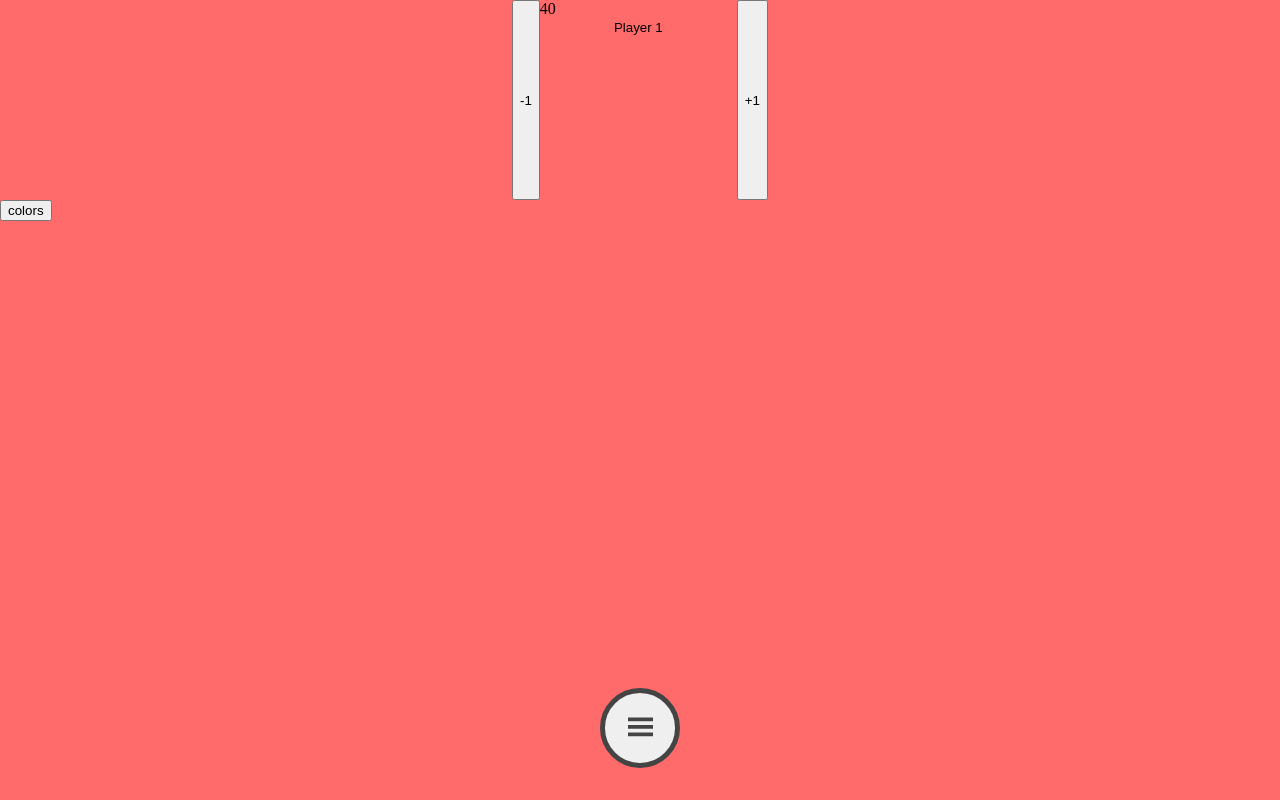
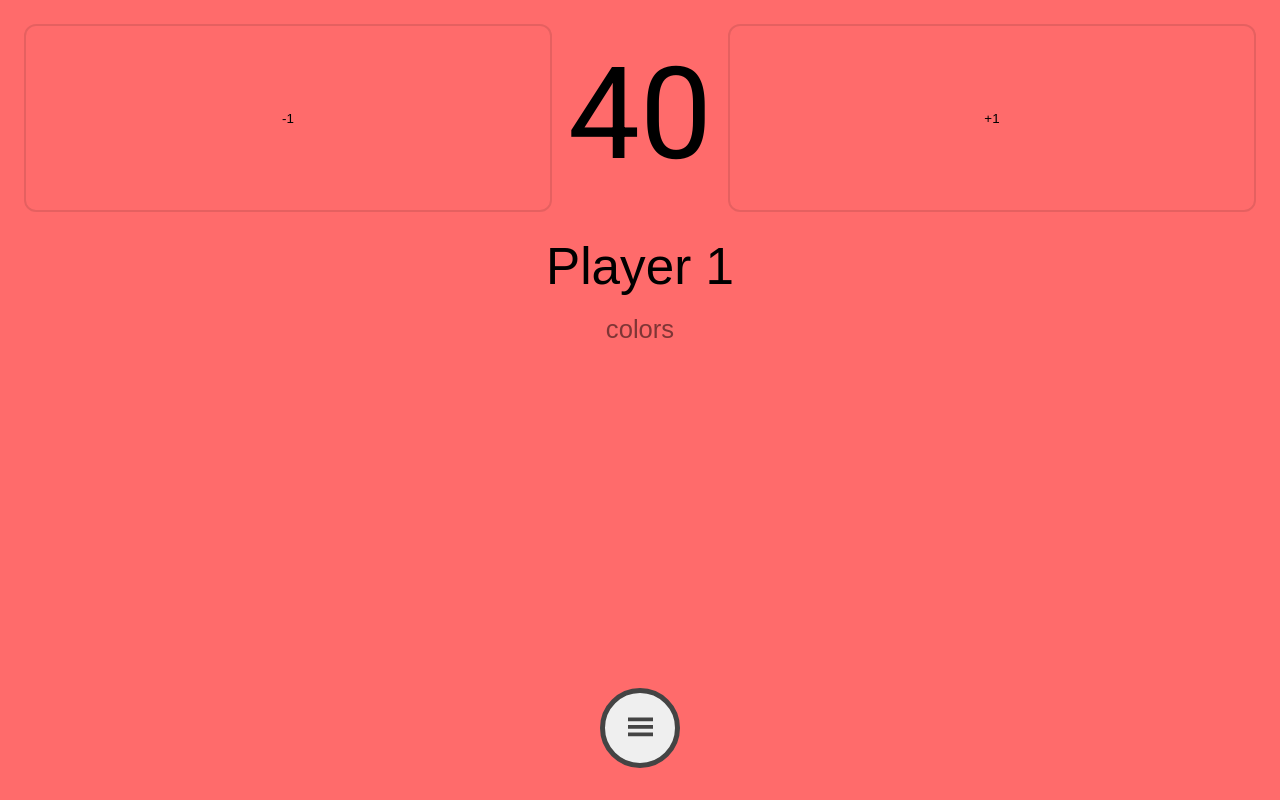
Before and after one commit to boilemmashem/lifecounter, a React (Create React App) app: page / in a window 1280 px wide. Both pictures are taken after a click on the button "Start Game". Built offline with nearby package versions, Linux system fonts and the light colour scheme.

Commit message:
styles, move color selector

```diff
--- a/src/components/App.jsx
+++ b/src/components/App.jsx
@@ -54,7 +54,7 @@ export function App() {
           <NewGameModal/>
           <SettingsModal wakeLockSupport={wakeLockSupport}/>
         </SettingsContext.Provider>
-        <PlayerArea playerCount={playerCount} startingLifeTotal={startingLifeTotal} className={`playerArea playerCount${playerCount}`} />
+        <PlayerArea playerCount={playerCount} startingLifeTotal={startingLifeTotal} className={`playerArea playerCount${playerCount}`} landscapeMode={landscapeMode}/>
         <MenuButton className={`menu playerCount${playerCount} landscapeMode${landscapeMode}`} onClick={() => setSettingsOpen(true)}/>
         </div>
     </StyledApp>
--- a/src/components/ColorSelector.jsx
+++ b/src/components/ColorSelector.jsx
@@ -3,13 +3,9 @@ import styled from 'styled-components'
 import Colors from '../data/colors.json'
 
 const StyledColorSelector = styled.div`
-    display: flex;
-    flex-flow: row wrap;
-    gap: 0.75rem;
-    justify-content: center;
     button {
-        border: 2px solid rgba(255,255,255, 0.4);
-        border-radius: 100rem;
+        display: inline-block;
+        border: none;
         width: 1.5rem;
         height: 1.5rem;
     }
@@ -32,7 +28,7 @@ export const ColorSelector = (props) => {
                     onClick={(e) => {
                         props.setPlayerBGColor(e.target.value.substring(0,7)); // Set player's background: ;
                         props.setPlayerContrastColor(e.target.value.substring(8,12)) // set player's contrast color
-                        props.toggleOpen(); // Close color selection
+                        props.toggleColorSelector(); // Close color selection
                     }}
                 >
                 </button>
@@ -48,6 +44,10 @@ export const ColorSelector = (props) => {
                 {addColorOptions(Colors)}
             </StyledColorSelector>
         )
+    } else {
+        return (
+            <button onClick={() => props.toggleColorSelector()} className="colorButton">colors</button>
+        )
     }
 
     return null
--- a/src/components/Player.jsx
+++ b/src/components/Player.jsx
@@ -7,21 +7,66 @@ import { useLongPress } from '../hooks/use-long-press'
 const StyledPlayer = styled.section`
     background: ${props => props.playerColor};
     color: ${props => props.contrastColor};
+    display: flex;
+    flex-direction: column;
 
     .playerLifeArea {
         display: flex;
         justify-content: center;
-        height: 25%;
+        gap: 1rem;
+        padding: 1.5rem;
+        div {
+            display: flex;
+            flex-direction: column;
+            justify-content: center ;
+            align-items: center;
+            flex: 2;
+        }
+    }
+
+    .lifeTotal {
+        font-size: 10vw;
+        display: flex;
+        justify-content: center;
+        align-items: center;
     }
 
     .playerName {
         color: ${props => props.contrastColor};
         border: none;
         background: none;
+        text-align: center;
+        display: block;
         width: 100%;
-        text-align: center;
+        font-size: 4vw;
+
+        white-space: nowrap;
+        overflow: hidden;
+
     }
-`
+
+    .lifeButton {
+        border: 2px solid ${props => props.contrastColor === 'black' ? 'rgba(0,0,0,0.1)' : 'rgba(255,255,255,0.1)'};
+        border-radius: 0.75rem;
+        background: none;
+        flex: 1;
+        color: inherit;
+        &:active {
+            border: 2px solid rgba(255,255,255, 0.3);
+        }
+    }
+
+    .colorButton{
+        color: ${props => props.contrastColor === 'black' ? 'rgba(0,0,0,0.5)' : 'rgba(255,255,255,0.5)'};
+        border: none;
+        margin: 0 auto;
+        width: 35%;
+        background: 0;
+        font-size: 2vw;
+        height: 8%;
+    }
+
+    `
 export const Player = (props) => {
     const [playerLifeTotal, setPlayerLifeTotal] = useState(props.startingLifeTotal);
     const [playerName, setPlayerName] = useState(props.defaultPlayerName);
@@ -50,29 +95,28 @@ export const Player = (props) => {
         <StyledPlayer className={`player${props.playerNo}`} playerColor={playerBGColor} contrastColor={playerContrastColor}>
             <div className="playerLifeArea">
                 <button
+                    className="lifeButton subtract"
                     {...subtractBtnHandlers}
                 >
                     -1
                 </button>
-                <div>
-                    <span>{playerLifeTotal}</span>
-                    <input type="text" className="playerName" value={playerName}
-                        onChange={(e) => setPlayerName(e.target.value)}
-                    />
-                </div>
+                <span className="lifeTotal">{playerLifeTotal}</span>
                 <button
+                    className="lifeButton add"
                     {...btnHandlers}
                 >
                     +1
                 </button>
             </div>
+            <input type="text" className="playerName" value={playerName}
+                onChange={(e) => setPlayerName(e.target.value)}
+            />
             <ColorSelector
                 isOpen={colorSelectorOpen}
                 setPlayerBGColor={(e) => setPlayerBGColor(e)}
                 setPlayerContrastColor={(e) => setPlayerContrastColor(e)}
-                toggleOpen={() => toggleColorSelector()}
+                toggleColorSelector={() => toggleColorSelector()}
             />
-            {colorSelectorOpen ? null : <button onClick={() => toggleColorSelector()}>colors</button>}
         </StyledPlayer>
     )
 }
--- a/src/components/PlayerArea.jsx
+++ b/src/components/PlayerArea.jsx
@@ -82,6 +82,7 @@ export const PlayerArea = (props) => {
             defaultPlayerName={`Player ${i}`}
             playerNo={i}
             playerColors={getNewPlayerColor()}
+            landscapeMode={props.landscapeMode}
             key={`player${i}`}
             />
             )
--- a/src/data/colors.json
+++ b/src/data/colors.json
@@ -1,12 +1,12 @@
 {
-    "gunmetal" : ["#292F36", "#fff"],
-    "myrtle green" : ["#3C7E7D", "#fff"],
-    "medium turquoise" : ["#4ECDC4", "#000"],
-    "tropical sea" : ["#A3E6DE", "#000"],
-    "tea green" : ["#C3E8BD", "#000"],
-    "blossom" : ["#FBB5B1", "#000"],
-    "strawberry" : ["#FF6B6B", "#000"],
-    "coral" : ["#CA5C60", "#000"],
-    "sandy brown" : ["#FFA96C", "#000"],
-    "yellow" : ["#FFE66D", "#000"]
+    "gunmetal" : ["#292F36", "white"],
+    "myrtle green" : ["#3C7E7D", "white"],
+    "medium turquoise" : ["#4ECDC4", "black"],
+    "tropical sea" : ["#A3E6DE", "black"],
+    "tea green" : ["#C3E8BD", "black"],
+    "blossom" : ["#FBB5B1", "black"],
+    "strawberry" : ["#FF6B6B", "black"],
+    "coral" : ["#CA5C60", "black"],
+    "sandy brown" : ["#FFA96C", "black"],
+    "yellow" : ["#FFE66D", "black"]
 }
--- a/src/index.css
+++ b/src/index.css
@@ -1,3 +1,5 @@
+@import url('https://fonts.googleapis.com/css2?family=Heebo:wght@400;600&display=swap');
+
 *, *::before, *::after {
   box-sizing: border-box;
 }
@@ -5,4 +7,5 @@
 body {
   margin: 0;
   background: #666;
+  font-family: 'Heebo', Arial, Helvetica, sans-serif;
 }
```
